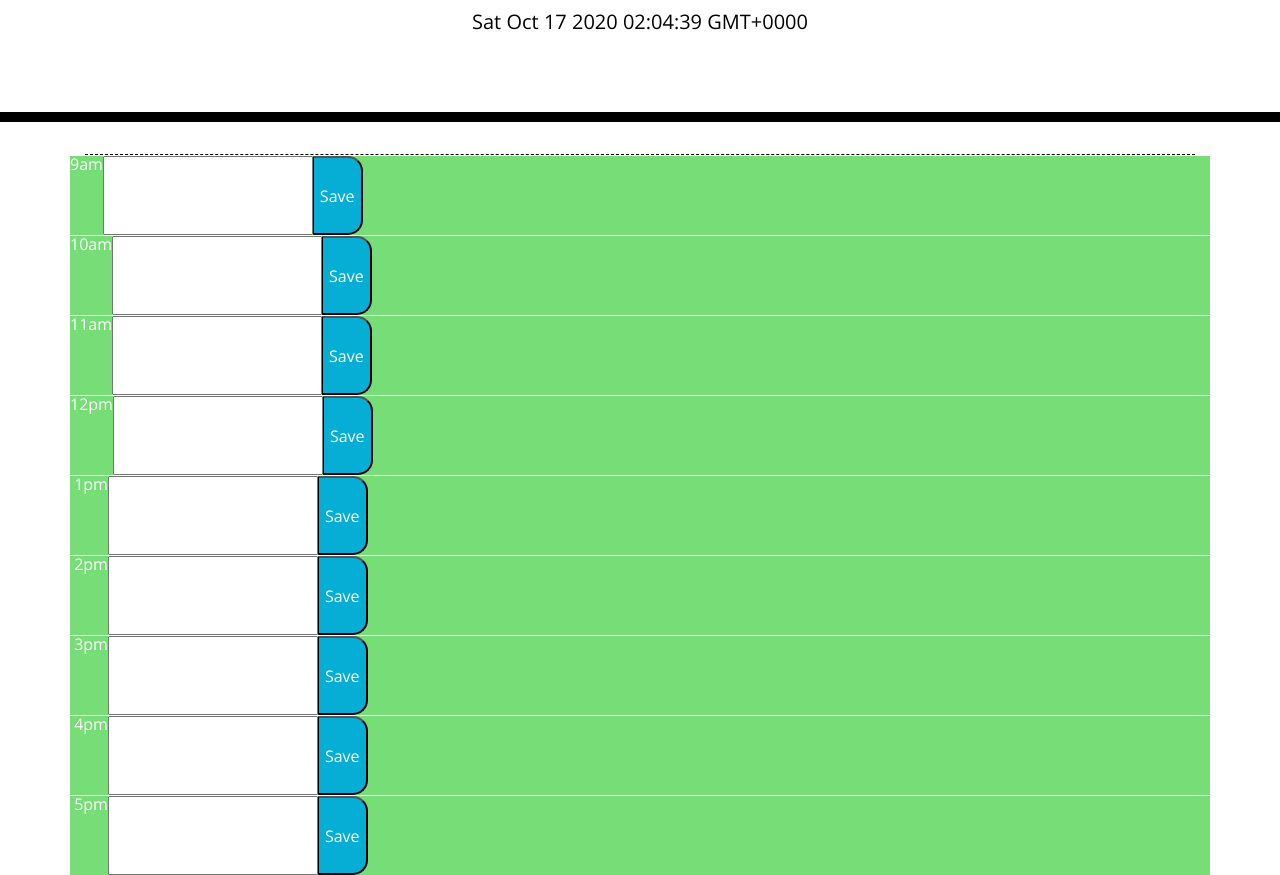
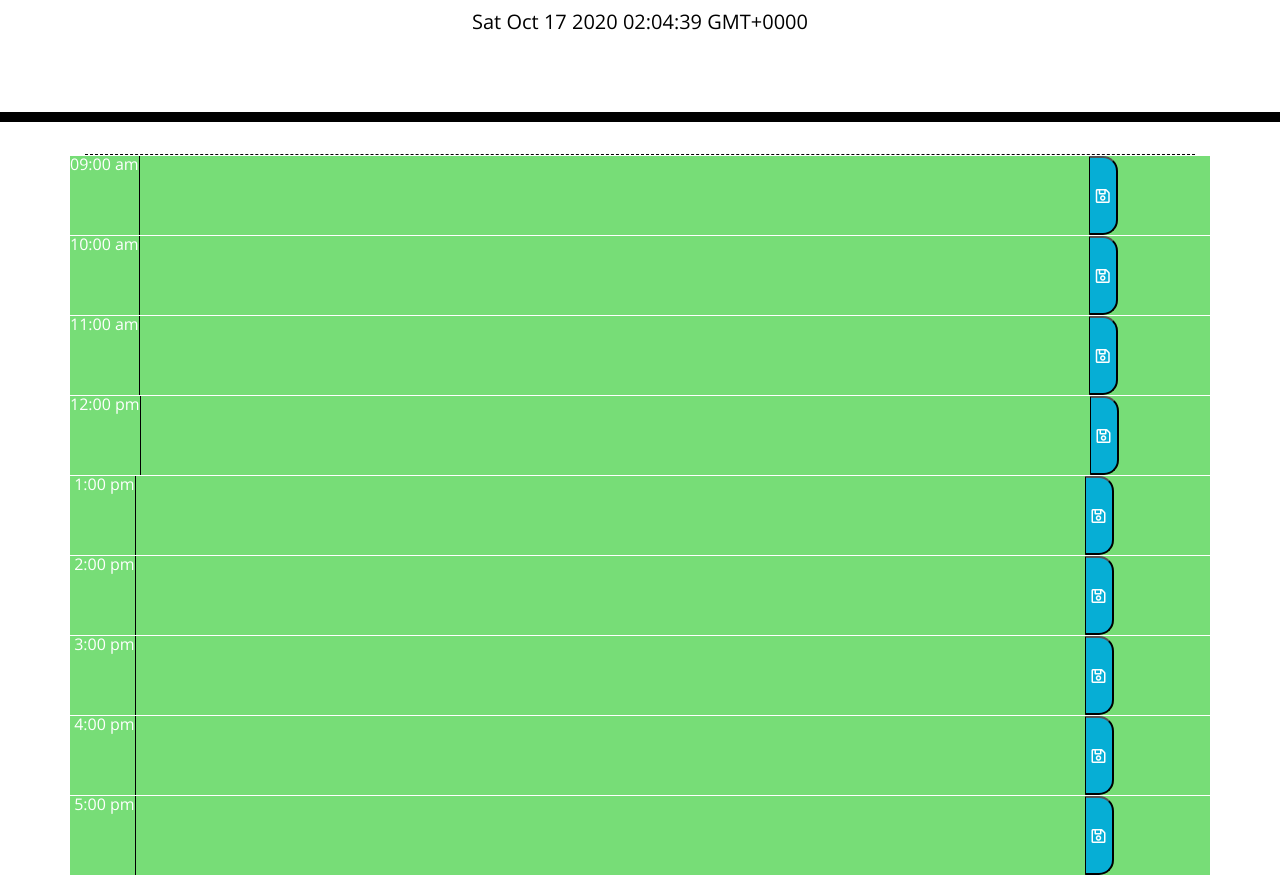
Before and after one commit to Fedub1/Workday-Scheduler, a plain HTML site: page index.html in a window 1280 px wide. Shown: the part 182-1057 px from the top of the page. Drawn offline with nearby package versions, Linux system fonts and the light colour scheme.

Commit message:
Updated HTMl

```diff
--- a/index.html
+++ b/index.html
@@ -30,64 +30,64 @@
           <div class="future">
 
             <div class="row" id="9am">
-             <span>9am</span>
-              <input id="description" type="text">
-              <button class="saveBtn" id="hour">Save</button>
+             <span>09:00 am</span>
+             <textarea id="0900" id="description-0900" class="col-md-10"></textarea>
+             <button class="saveBtn" class="col-md-1"><i class="far fa-save"></i></button>
 
 
             </div>
             <div class="row" id="10am">
-              <span>10am</span>
-              <input id="description" type="text">
-              <button class="saveBtn" id="hour">Save</button>
+              <span>10:00 am</span>
+              <textarea id="1000" id="description-1000" class="col-md-10"></textarea>
+              <button class="saveBtn" class="col-md-1"><i class="far fa-save"></i></button>
 
 
             </div>
             <div class="row" id="11am">
-              <span>11am</span>
-              <input id="description" type="text">
-              <button class="saveBtn" id="hour">Save</button>
+              <span>11:00 am</span>
+              <textarea id="1100" id="description-1100" class="col-md-10"></textarea>
+              <button class="saveBtn" class="col-md-1"><i class="far fa-save"></i></button>
 
 
             </div>
-            <div class="row" id="12am">
-              <span>12pm</span>
-              <input id="description" type="text">
-              <button class="saveBtn" id="hour">Save</button>
+            <div class="row" id="12pm">
+              <span>12:00 pm</span>
+              <textarea id="1200" id="description-1200" class="col-md-10"></textarea>
+              <button class="saveBtn" class="col-md-1"><i class="far fa-save"></i></button>
 
 
           </div>
-            <div class="row" id="13pm">
-              <span> 1pm</span>
-              <input id="description" type="text">
-              <button class="saveBtn" id="hour">Save</button>
+          <div class="row" id="13pm">
+            <span> 1:00 pm</span>
+            <textarea id="1300" id="description-1300" class="col-md-10"></textarea>
+            <button class="saveBtn" class="col-md-1"><i class="far fa-save"></i></button>
 
 
           </div>
-            <div class="row" id="14pm">
-              <span> 2pm</span>
-              <input id="description" type="text">
-              <button class="saveBtn" id="hour">Save</button>
+          <div class="row" id="14pm">
+            <span> 2:00 pm</span>
+            <textarea id="1400" id="description-1400" class="col-md-10"></textarea>
+            <button class="saveBtn" class="col-md-1"><i class="far fa-save"></i></button>
 
           </div>
-            <div class="row" id="15pm">
-              <span> 3pm</span>
-              <input id="description" type="text">
-              <button class="saveBtn" id="hour">Save</button>
+          <div class="row" id="15pm">
+            <span> 3:00 pm</span>
+            <textarea id="1500" id="description-1500" class="col-md-10"></textarea>
+            <button class="saveBtn" class="col-md-1"><i class="far fa-save"></i></button>
 
 
           </div>
-            <div class="row" id="16pm">
-              <span> 4pm</span>
-              <input id="description" type="text">
-              <button class="saveBtn" id="hour">Save</button>
+          <div class="row" id="16pm">
+            <span> 4:00 pm</span>
+            <textarea id="1600" id="description-1600" class="col-md-10"></textarea>
+            <button class="saveBtn" class="col-md-1"><i class="far fa-save"></i></button>
 
 
           </div>
-            <div class="row" id="17pm">
-              <span> 5pm</span>
-              <input id="description" type="text">
-              <button class="saveBtn" id="hour">Save</button>
+          <div class="row" id="17pm">
+            <span> 5:00 pm</span>
+            <textarea id="1700" id="description-1700" class="col-md-10"></textarea>
+            <button class="saveBtn" class="col-md-1"><i class="far fa-save"></i></button>
 
             </div>
           </div>
--- a/moment.js
+++ b/moment.js
@@ -6,7 +6,7 @@ console.log(m.format("dddd, MMMM Do YYYY, h:mm:ss a"));
 document.getElementById('currentDay').innerHTML = m;
 //moment().format("dddd, MMMM Do YYYY, h:mm:ss a");
 
-//var mmoment = Time;
+//var mmoment = Time;--
 //Time = currentHour
 $(".row").each(function(){
   const currentHour = parseInt(m.format("H"));
@@ -23,35 +23,37 @@ if (rowHour === currentHour) {
   $(this).addClass("future");
 }
 
-//$(".saveBtn").click(function(){
-  //const id = $(this).attr("id")
- // const inputId = id + "Input"
- // localStorage.setItem(inputId, $(`#${inputId}`).val())
-//})
+$(".saveBtn").click(function(){
+  const id = $(this).attr("id")
+ const inputId = id + "Input"
+ localStorage.setItem(inputId, $(`#${inputId}`).val())
+})
 
 $(document).ready(function() {
 
  const rowInput = document.querySelector(".row");
- const description = document.getElementById ("description");
- const hourInput = document.getElementById ("hour");
+ const textarea = document.getElementById ("#textarea");
+ //const hourInput = document.getElementById ("hour");
  const saveBtn = document.querySelector(".saveBtn");
  const storedText = localStorage.getItem("hourInput");
 
 
- //if(storedText) {
-   //text.textContent = storedText
- //}
- rowInput.addEventListener('input', letter => {
-   console.log(localStorage)
-   description.textContent = letter.target.value
+ if(storedText) {
+   textarea.textContent = storedText
+ }
+rowInput.addEventListener('textarea', lettter => {
+  console.log(localStorage)
+  textarea.textContent = letter.target.value
 
- })
+})
 
  //const saveToLocalStorage = () => {
- /// localStorage.setItem("textinput", description.textContent)
+//localStorage.setItem("textinput", description.textContent)
+
+
  //}
 
-// saveBtn.addEventListener("click", saveToLocalStorage)
+//saveBtn.addEventListener("click", saveToLocalStorage)
   // check if item is in localStorage for all inputs
 //function description(){
   //const description = description.value;
```
